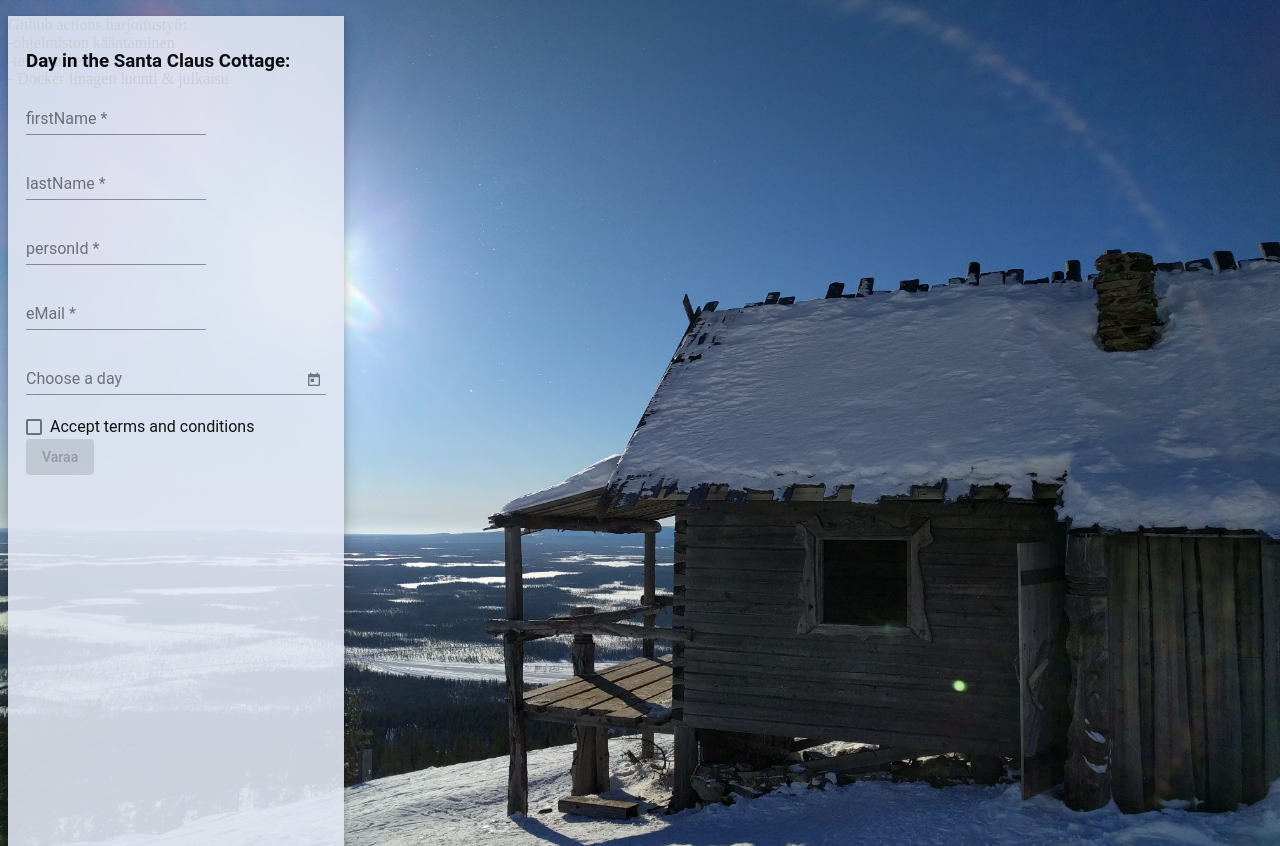
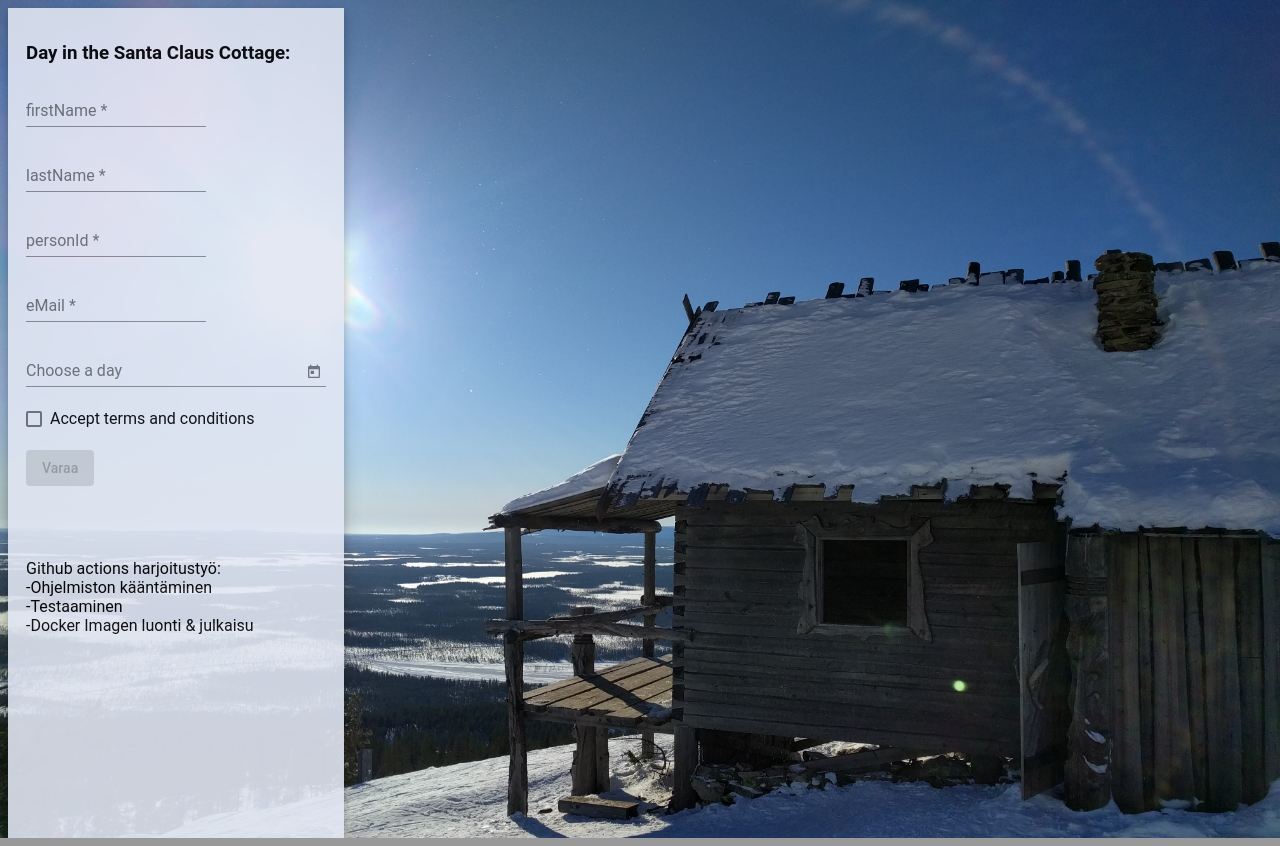
Before and after one commit to SannaNaTu/ReactiveForm, an Angular app: page /form in a window 1280 px wide. Built offline with nearby package versions, Linux system fonts and the light colour scheme.

Commit message:
Update information

```diff
--- a/src/app/form/form.component.html
+++ b/src/app/form/form.component.html
@@ -53,18 +53,21 @@
     </mat-checkbox>
     <!--              <mat-error *ngIf="termsAndConditions.invalid && termsAndConditions.touched">Accept terms and conditions</mat-error>-->
   </div>
+  <br>
   <div>
     <button mat-raised-button class="btn"  type="button" [disabled]="!termsAndConditions.valid" (click)="onSubmit()">Varaa</button>
   </div>
 </form>
+  <div>
+    <br>
+    <br>
+    <br>
+    <p>Github actions harjoitustyö:
+      <br>
+      -Ohjelmiston kääntäminen
+      <br>
+      -Testaaminen
+      <br>
+      -Docker Imagen luonti & julkaisu</p>
+  </div>
 </div>
-<div>
-  <p>Github actions harjoitustyö:
-    <br>
-  -ohjelmiston kääntäminen
-  <br>
-    -testaaminen
-    <br>
-    -
-  Docker Imagen luonti & julkaisu</p>
-</div>
```
